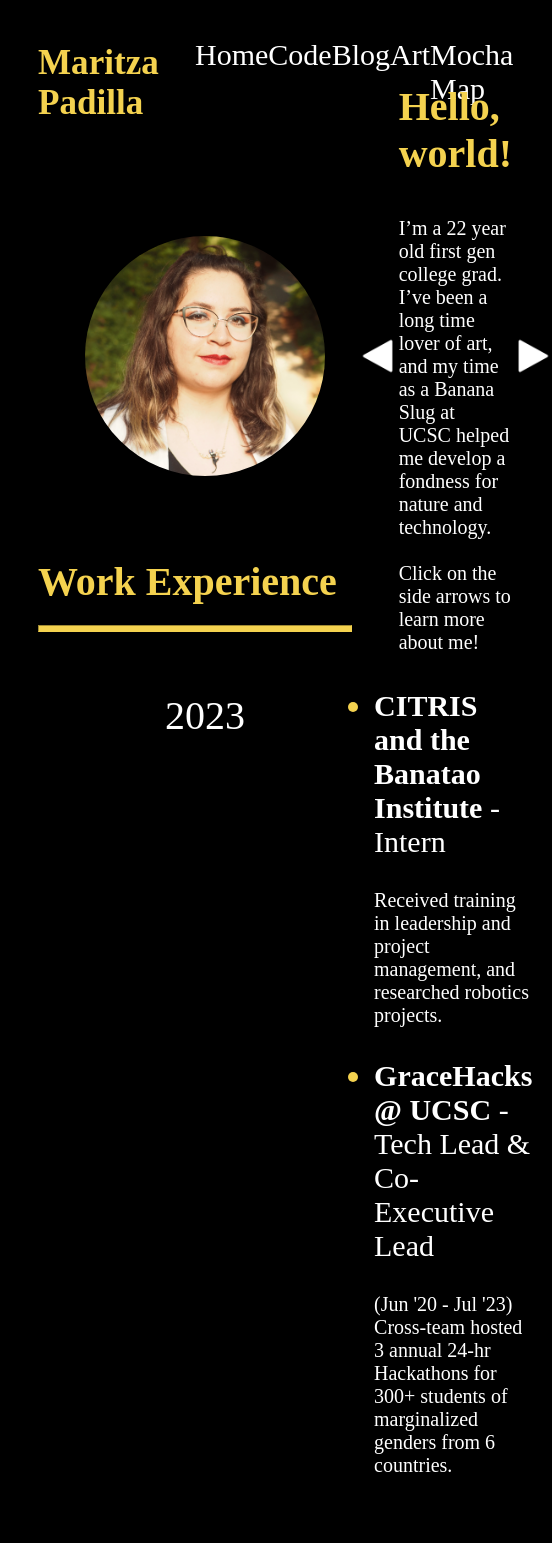
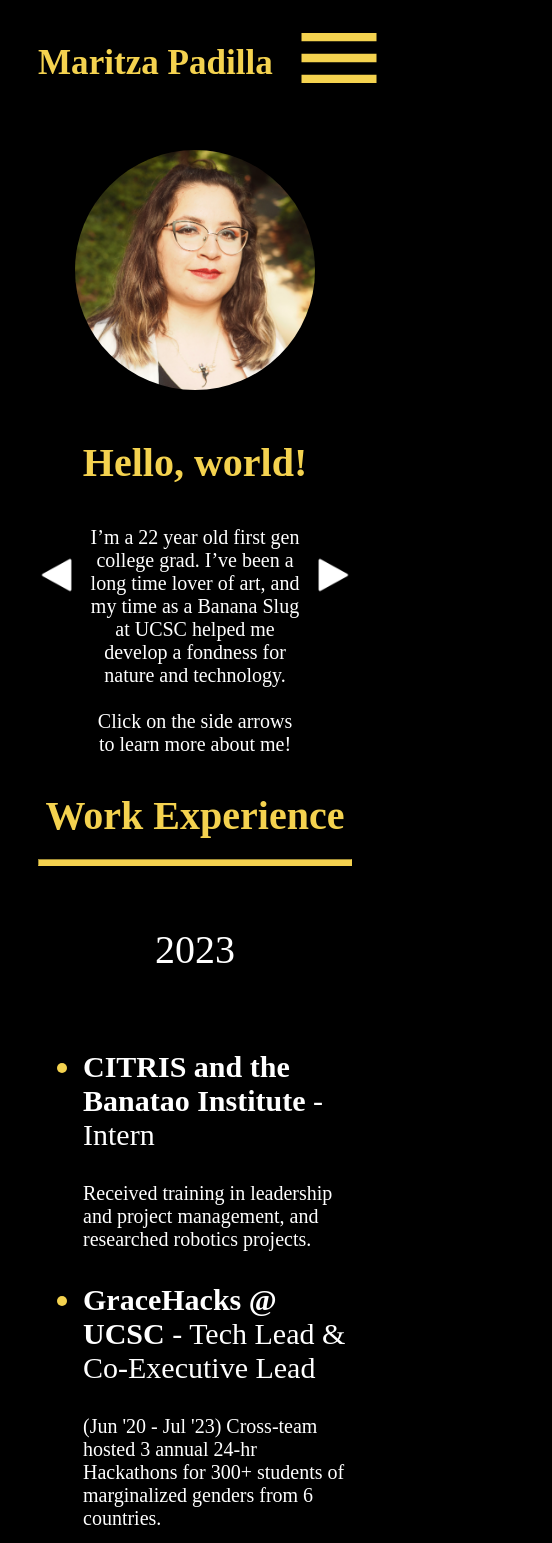
Before and after one commit to mpadil18/my-site, a Next.js app: page / in a window 390 px wide. Shown: the top 1543 px of the page, 552 px wide, since content can reach past the window. Built offline with nearby package versions, Linux system fonts and the light colour scheme; a web font is replaced by a local one.

Commit message:
start navbar and home updates

```diff
--- a/src/app/home/home3.module.css
+++ b/src/app/home/home3.module.css
@@ -1,3 +1,4 @@
+@media (min-width: 901px) {
     .Home {
         color: white;
     }
@@ -11,38 +12,6 @@
     .headerContent {
         font-size: 20px;
     }
-
-/* .WorkRow {
-    padding: 0px 15%;
-    display: flex;
-    align-items: center;
-
-    .WorkYear {
-        font-size: 40px;
-        align-self: baseline;
-        text-align: center;
-        min-width: 240px;
-    }
-}
-
-.Experience {
-    padding: 0px 0px 0px 20%;
-    margin: 5px;
-
-    .WorkPlace {
-        font-size: 30px;
-    }
-
-    .WorkDesc {
-        font-size: 20px;
-    }
-
-}
-
-li::marker {
-    color: #F4D24F;
-    font-size: 2rem;
-} */
 
     .Hero {
         padding: 0px 15%;
@@ -82,3 +51,57 @@ li::marker {
     .arrow {
         all: unset;
     }
+}
+
+@media (max-width: 900px) {
+    .Home {
+        color: white;
+    }
+
+    .headerAbout {
+        font-weight: bold;
+        font-size: 40px;
+        color: #F4D24F;
+        text-align: center;
+    }
+
+    .headerContent {
+        font-size: 20px;
+        margin: 0px 10px;
+        text-align: center;
+    }
+
+    .Hero {
+        padding: 10% 0%;
+        display: flex;
+        flex-direction: column;
+        align-items: center;
+        .meImg img {
+            border-radius: 200px;
+            align-self: baseline;
+        }
+    }
+
+    .AboutMe {
+        margin: 5px;
+        display: flex;
+        align-items: center;
+        justify-content: space-between;
+        width: 100%;
+        .WorkPlace {
+            font-size: 30px;
+        }
+
+        .WorkDesc {
+            font-size: 20px;
+        }
+    }
+    .area {
+        max-width: 80%;
+        width: 100%;
+    }
+
+    .arrow {
+        all: unset;
+    }
+}
--- a/src/app/navbar/navbar.css
+++ b/src/app/navbar/navbar.css
@@ -1,3 +1,4 @@
+@media (min-width: 901px) {
     .Navbar {
         display: flex;
         flex-direction: row;
@@ -18,8 +19,24 @@
     .site-name {
         color: #F4D24F;
     }
+}
 
-/* .Nav-Button {
-    color: white;
-    text-decoration:
-} */
+@media (max-width: 900px) {
+    .site-name {
+        color: #F4D24F;
+    }
+    .Menu {
+        /* position: fixed;
+        top: 0;
+        left: 0; */
+        display: flex;
+        justify-content: space-between;
+        width: 90vw;
+        font-size: 30px;
+        /* background: rgba(255, 209, 81, 0.3) */
+    }
+
+    .nav-buttons {
+        width: 20%;
+    }
+}
--- a/src/app/navbar/navbar.tsx
+++ b/src/app/navbar/navbar.tsx
@@ -2,10 +2,48 @@
 "use client";
 
 import "./navbar.css"
+import {useEffect, useState} from 'react';
 import Link from 'next/link'
+import Image from 'next/image'
+
 
 export default function Navbar() {
+    const [mobileView, setMobileView] = useState(screen.width <= 900);
+
+    const handleResize = () => {
+        setMobileView((screen.width <= 900));
+    }
+
+    useEffect(() => {
+        window.addEventListener('resize', handleResize);
+        return () => {
+            window.removeEventListener('resize', handleResize);
+          };
+    }, []);
+
     return (
+        mobileView ?
+        <div className="Menu">
+            <h3 className="site-name">Maritza Padilla</h3>
+            <div>
+            <Image
+                src="/my-site/Menu.svg"
+                alt="Hamburger Menu"
+                width={100}
+                height={100}
+            />
+            {/* <div className="nav-buttons">
+                <Link href="/" style={{ textDecoration: 'none', color: 'white' }}><p className="Nav-Button">Home</p></Link>
+                <Link href="/code" style={{ textDecoration: 'none', color: 'white' }}><p className="Nav-Button">Code</p></Link>
+                <Link href="/blog" style={{ textDecoration: 'none', color: 'white' }}><p className="Nav-Button">Blog</p></Link>
+                <Link href="/art" style={{ textDecoration: 'none', color: 'white' }}><p className="Nav-Button">Art</p></Link>
+                <Link href="/mochamap" style={{ textDecoration: 'none', color: 'white' }}><p className="Nav-Button">Mocha Map</p></Link>
+            </div> */}
+            </div>
+        </div>
+
+        :
+
         <div className="Navbar">
             <h3 className="site-name">Maritza Padilla</h3>
             <div className="nav-buttons">
--- a/src/app/workrow/workrow.module.css
+++ b/src/app/workrow/workrow.module.css
@@ -1,3 +1,4 @@
+@media (min-width: 901px) {
     .WorkRow {
         padding: 0px 15%;
         display: flex;
@@ -29,3 +30,39 @@
         color: #F4D24F;
         font-size: 2rem;
     }
+}
+
+@media (max-width: 901px) {
+    .WorkRow {
+        /* padding: 0px 15%; */
+        display: flex;
+        flex-direction: column;
+        align-items: center;
+
+        .WorkYear {
+            font-size: 40px;
+            align-self: baseline;
+            text-align: center;
+            width: 100%;
+        }
+    }
+
+    .Experience {
+        /* padding: 0px 0px 0px 20%; */
+        margin: 5px;
+
+        .WorkPlace {
+            font-size: 30px;
+        }
+
+        .WorkDesc {
+            font-size: 20px;
+        }
+
+    }
+
+    .Experience li::marker {
+        color: #F4D24F;
+        font-size: 2rem;
+    }
+}
```
Also changed, not shown: public/Hamburger.svg (added), public/Menu.svg (added). Lines whose indentation alone changed are shown as unchanged.
